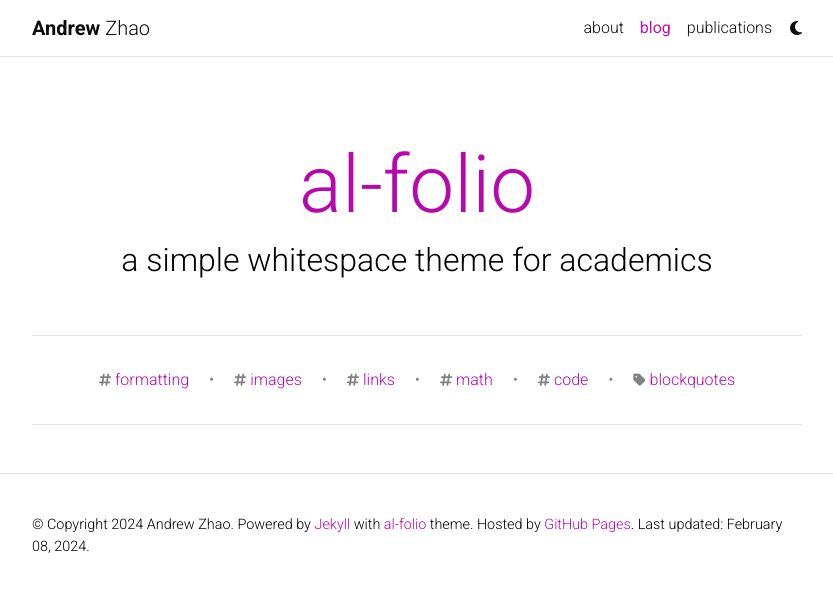
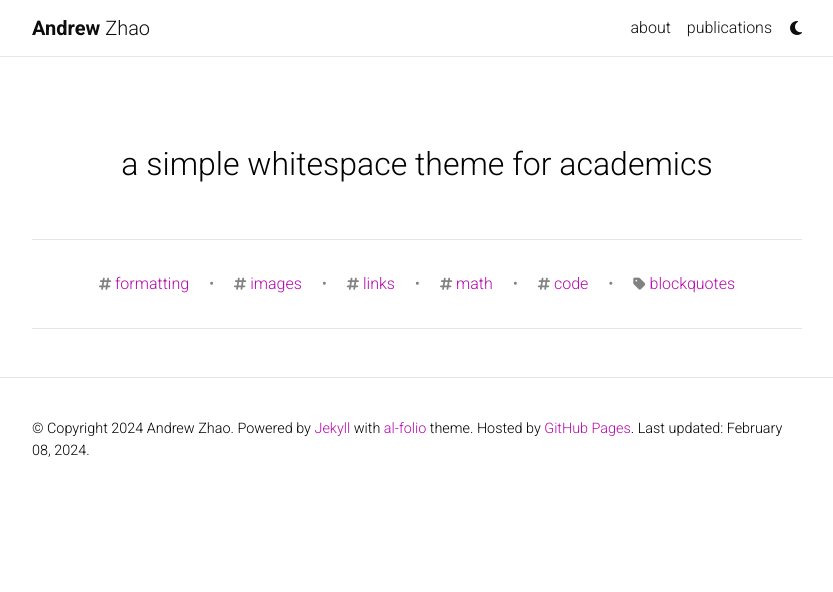
Before and after one commit to zhao-andrew/zhao-andrew.github.io, a Jekyll site: the page built from blog/index.html, in a window 1280 px wide. Shown: the top 592 px of the page, without its empty margins (223-1056 px from the left). Built offline with Jekyll 4.4.1, drawn with Linux system fonts in a browser that asks for light colours; full-size pictures stand in for the smaller copies a plugin makes; the list of posts is cut into pages by our own code; comment, search, counter and statistics services are not loaded; a style sheet for code colours, icons or effects is not loaded.

Commit message:
Update _config.yml

```diff
--- a/_config.yml
+++ b/_config.yml
@@ -117,8 +117,8 @@
 # Blog
 # -----------------------------------------------------------------------------
 
-blog_name: al-folio # blog_name will be displayed in your blog page
-blog_nav_title: blog # your blog must have a title for it to be displayed in the nav bar
+blog_name:  # blog_name will be displayed in your blog page
+blog_nav_title:  # your blog must have a title for it to be displayed in the nav bar
 blog_description: a simple whitespace theme for academics
 permalink: /blog/:year/:title/
 
@@ -127,14 +127,14 @@
   enabled: true
 
 related_blog_posts:
-  enabled: true
+  enabled: false
   max_related: 5
 
 # Giscus comments (RECOMMENDED)
 # Follow instructions on https://giscus.app/ to setup for your repo to fill out
 # the information below.
 giscus:
-  repo: alshedivat/al-folio      # <your-github-user-name>/<your-github-repo-name>
+  repo: zhao-andrew/zhao-andrew.github.io      # <your-github-user-name>/<your-github-repo-name>
   repo_id: MDEwOlJlcG9zaXRvcnk2MDAyNDM2NQ==
   category: Comments             # name of the category under which discussions will be created
   category_id: DIC_kwDOA5PmLc4CTBt6
@@ -154,8 +154,8 @@
 # If you have blog posts published on medium.com or other external sources,
 # you can display them in your blog by adding a link to the RSS feed.
 external_sources:
-  - name: medium.com
-    rss_url: https://medium.com/@al-folio/feed
+  - name:
+    rss_url:
 
 # -----------------------------------------------------------------------------
 # Collections
```
